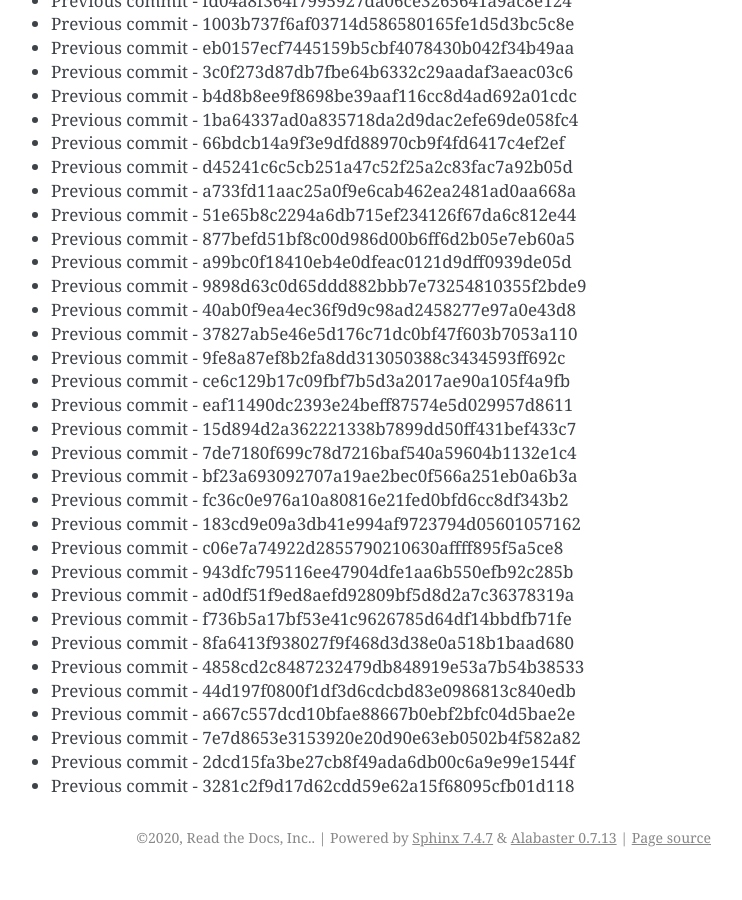
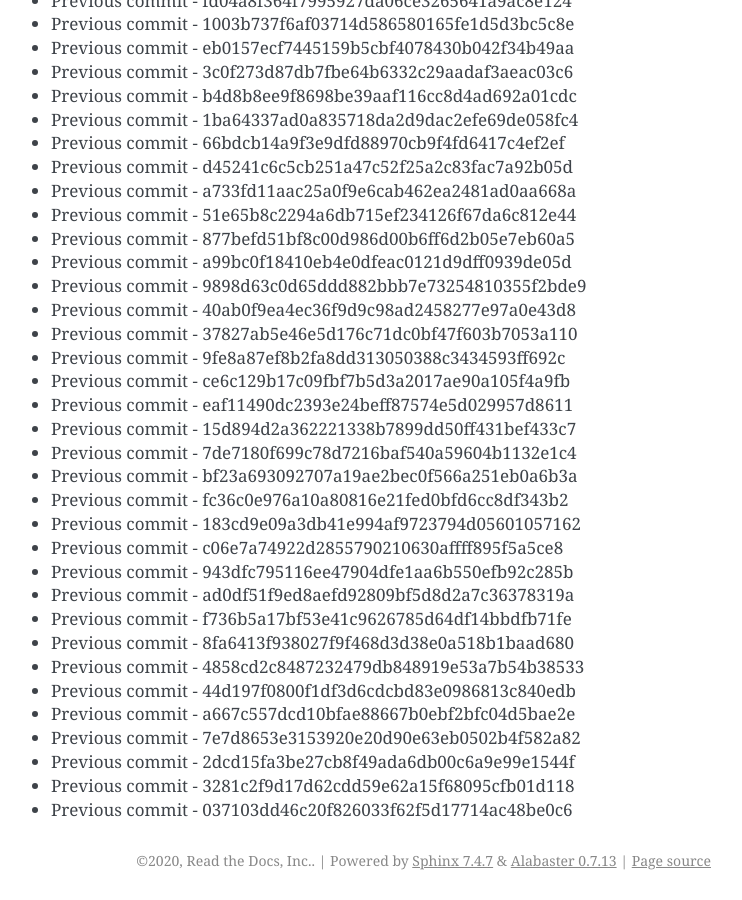
Before and after one commit to readthedocs/rtd-git-stresstest, a Sphinx documentation site: the page built from docs/updates.rst, in a window 1280 px wide and 900 px high, scrolled down 101054 px. Shown: the whole window, without its empty margins (399-1141 px from the left). Built offline with Sphinx 7.4.7, drawn with Linux system fonts in a browser that asks for light colours; before the commit the page ends 101931 px from its top, so only the background shows below that.

Commit message:
Generating commit from previous: 037103dd46c20f826033f62f5d17714ac48be0c6

```diff
--- a/docs/updates.rst
+++ b/docs/updates.rst
@@ -4278,3 +4278,4 @@ It can be tested for any performance characteristics.
 * Previous commit - 7e7d8653e3153920e20d90e63eb0502b4f582a82
 * Previous commit - 2dcd15fa3be27cb8f49ada6db00c6a9e99e1544f
 * Previous commit - 3281c2f9d17d62cdd59e62a15f68095cfb01d118
+* Previous commit - 037103dd46c20f826033f62f5d17714ac48be0c6
```
